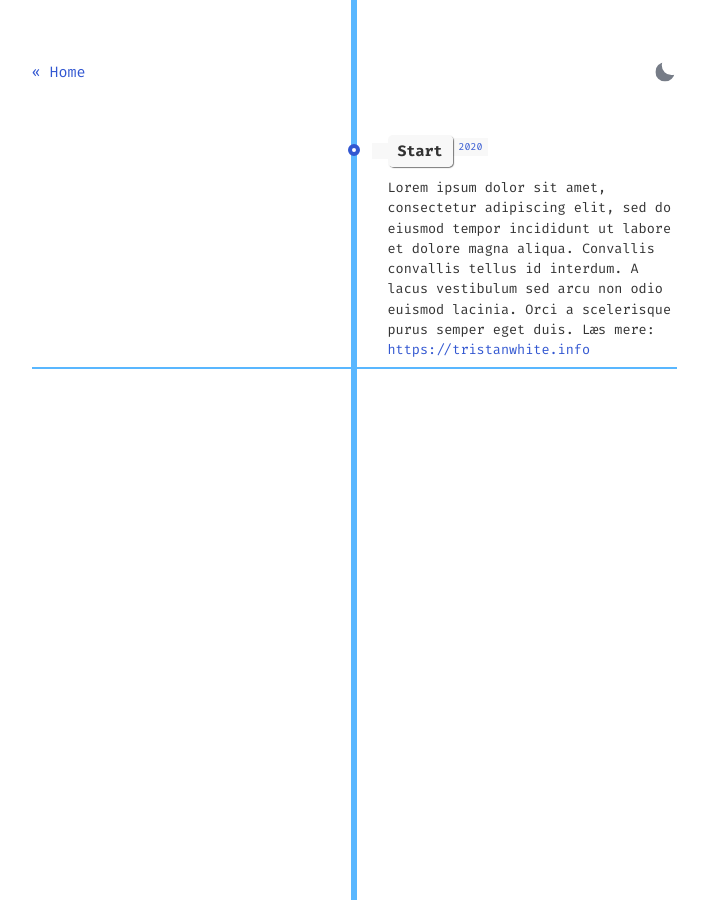
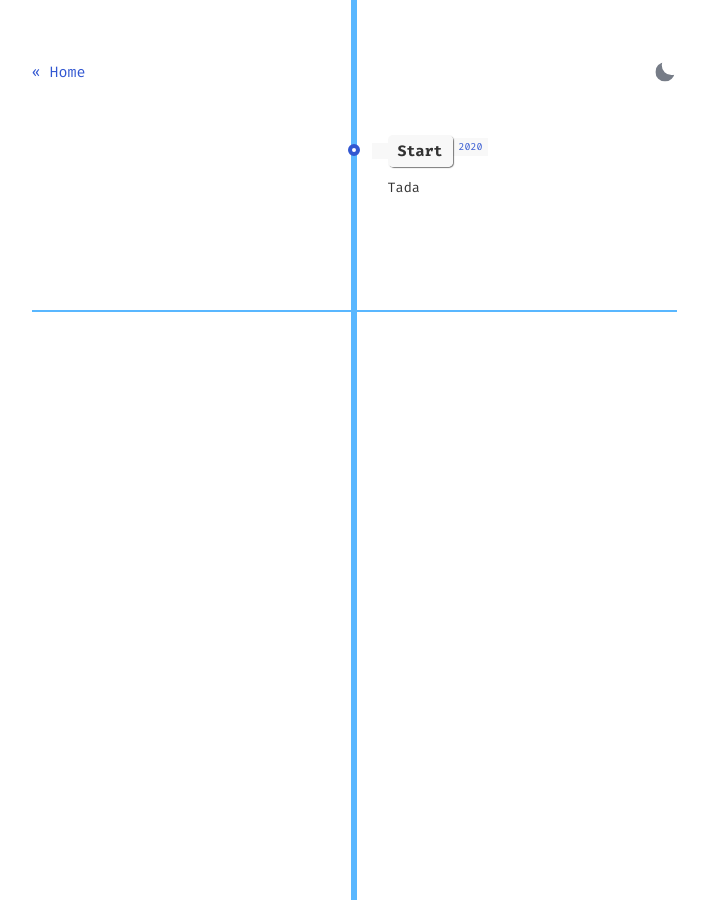
Before and after one commit to ntvpz/sql, a Jekyll site: the page built from about.html, in a window 1280 px wide. Shown: the whole page, without its empty margins (286-991 px from the left). Built offline with Jekyll 4.4.1, drawn with Linux system fonts in a browser that asks for light colours.

Commit message:
no message

```diff
--- a/about.html
+++ b/about.html
@@ -15,10 +15,7 @@ layout: about
                     <span class="time-wrapper"><span class="time">2020</span></span>
                 </div>
                 <div class="desc">
-                    Lorem ipsum dolor sit amet, consectetur adipiscing elit, sed do eiusmod tempor incididunt
-                    ut labore et dolore magna aliqua. Convallis convallis tellus id interdum. A lacus
-                    vestibulum sed arcu non odio euismod lacinia. Orci a scelerisque purus semper eget duis.
-                    Læs mere: <a href="https://tristanwhite.info" target="_top">https://tristanwhite.info</a>
+                    Tada
                 </div>
             </div>
         </li>
```
